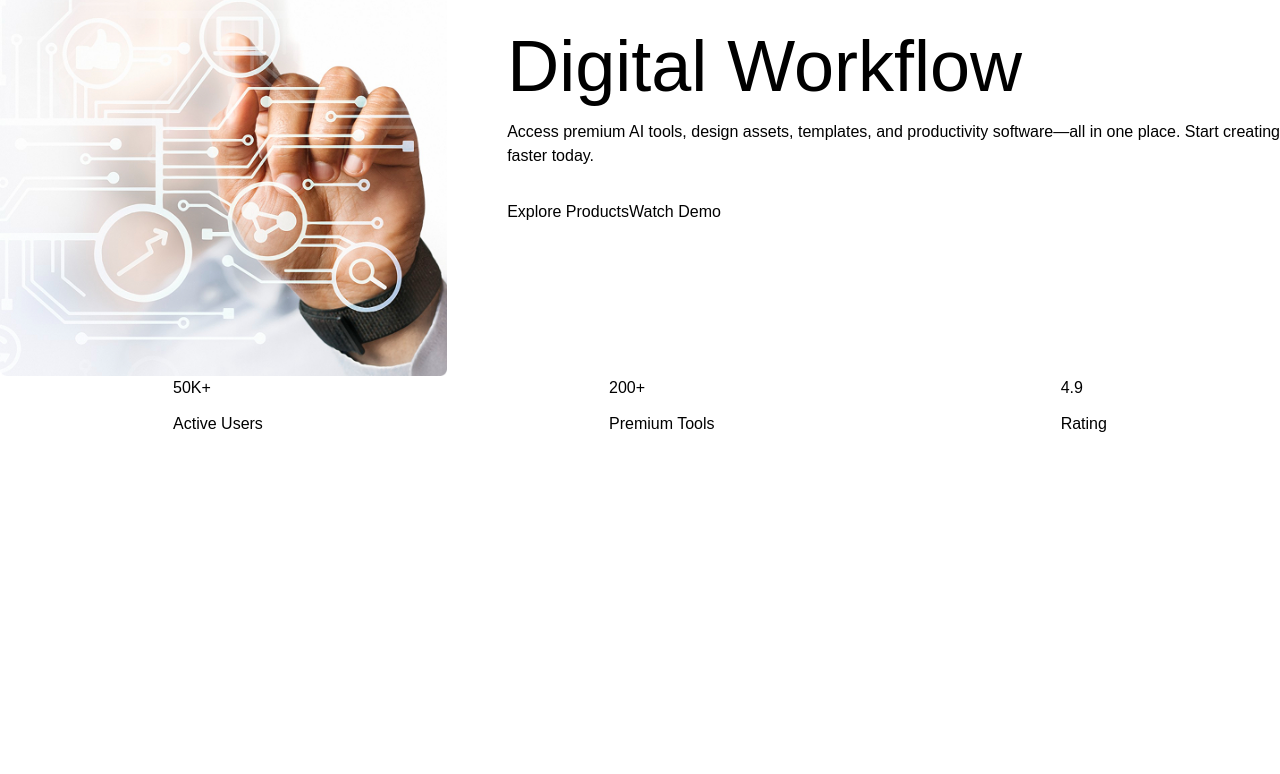
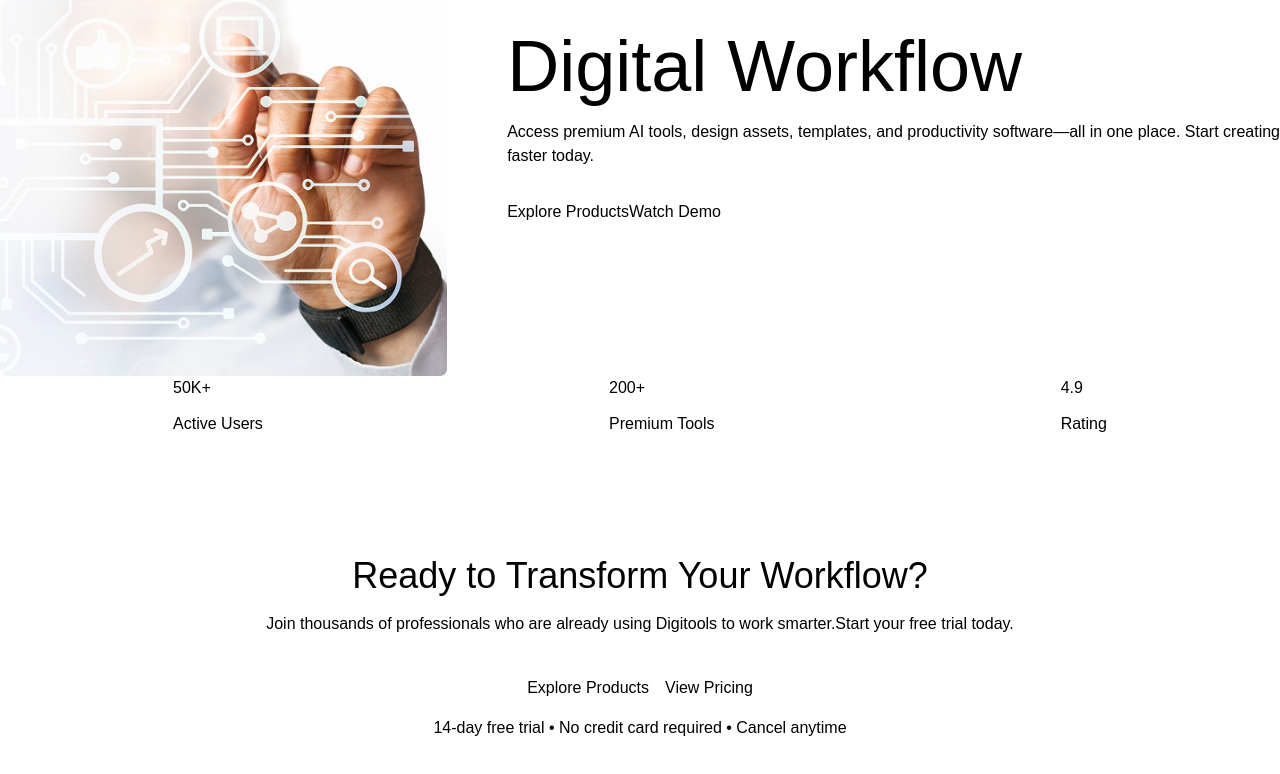
Before and after one commit to rakoon19/assignment-6, a React (Vite) app: page / in a window 1280 px wide. Shown: the part 224-998 px from the top of the page. Before the commit the page ends 800 px from the top, so only its background shows below. Built offline with nearby package versions, Linux system fonts and the light colour scheme.

Commit message:
added testimonial

```diff
--- a/src/App.jsx
+++ b/src/App.jsx
@@ -3,6 +3,7 @@ import './App.css'
 import Navbar from './Components/Navbar/Navbar'
 import Hero from './Components/Hero/Hero'
 import About from './Components/About/About'
+import Testimonial from './Components/Testimonial/Testimonial'
 
 
 function App() {
@@ -11,6 +12,14 @@ function App() {
     <Navbar></Navbar>
     <Hero></Hero>
     <About></About>
+    {/* <Feature></Feature>
+    <FeatureCard></FeatureCard>
+    <Step></Step>
+    <StepCard></StepCard>
+    <Pricing></Pricing>
+    <PricingCard></PricingCard> */}
+    <Testimonial></Testimonial>
+    {/* <Footer></Footer> */}
     </>
   )
 }
--- /dev/null
+++ b/src/Components/Testimonial/Testimonial.jsx
@@ -0,0 +1,23 @@
+import React from 'react';
+
+const Testimonial = () => {
+    return (
+        <div className='flex flex-col gap-10 py-30 justify-center items-center text-center'>
+
+            <div className='flex flex-col gap-4'>
+                <h1 className='text-4xl'>Ready to Transform Your Workflow?</h1>
+                <p>Join thousands of professionals who are already using Digitools to work smarter.Start your free trial today.</p>
+            </div>
+
+            <div className='flex flex-col gap-4'>
+                <div className='flex gap-4 justify-center'>
+                    <button>Explore Products</button>
+                    <button>View Pricing</button>
+                </div>
+                <p>14-day free trial • No credit card required • Cancel anytime</p>
+            </div>
+        </div>
+    );
+};
+
+export default Testimonial;
```
